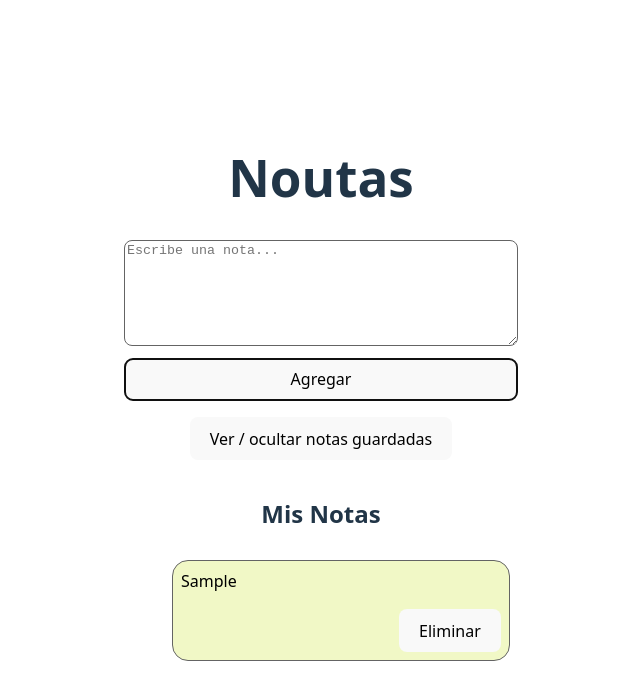
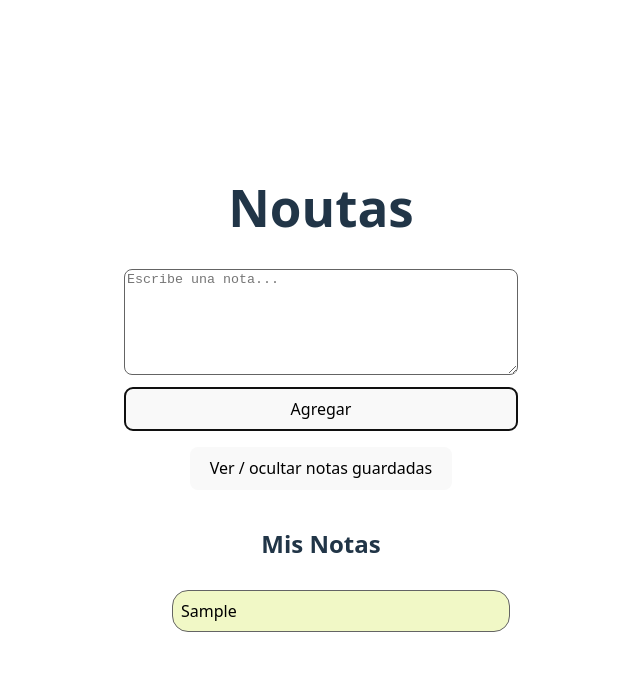
Before and after one commit to Rodr-7/Noutas-App-react, a React (Vite) app: page / in a window 1280 px wide. Both pictures are taken after typing "Sample" into the empty fields and a click on the button "Agregar". Shown: the top 700 px of the page, without its empty margins (319-959 px from the left). Built offline with nearby package versions, Linux system fonts and the light colour scheme.

Commit message:
actualiza la estructura del archivo index.html

```diff
--- a/src/App.css
+++ b/src/App.css
@@ -46,7 +46,6 @@ textarea {
   border: 1px solid #646464;
   border-radius: 0.5rem;
   min-height: 100px;
-  height: auto;
 }
 
 ul {
@@ -75,7 +74,7 @@ ul {
 .area-ingreso textarea {
   flex: 1; /* ocupa todo el ancho disponible */
   height: 100px; /* mismo alto que ya tenías */
-  resize: vertical;
+  resize: vertical; /* permite redimensionar solo verticalmente */
 }
 
 /* --- 2. Botón Eliminar debajo del texto --- */
@@ -92,7 +91,7 @@ ul {
 
 .mi-nota button {
   margin-top: 0.5rem; /* pequeño espacio respecto al texto */
-  align-self: flex-end; /* opcional: alinea el botón a la derecha */
+  align-self: flex-end; /* alinea el botón a la derecha */
 }
 
 li {
--- a/src/App.jsx
+++ b/src/App.jsx
@@ -7,13 +7,14 @@ function App() {
     const notasGuardadas = localStorage.getItem("misNotas");
     return notasGuardadas ? JSON.parse(notasGuardadas) : [];
   });
-
+  const [notaExpandida, setNotaExpandida] = useState(null); // Gancho para controlar la nota expandida
+  const [hoveredNota, setHoveredNota] = useState(null); // Gancho para controlar la nota sobre la que está pasando el mouse
   // Función que se ejecuta al hacer clic en el botón
   const agregarNota = () => {
     if (nota.trim() === "") return; // Evita guardar notas vacías
-
     setNotas([...notas, nota]); // Agrega nueva nota al array
     setNota(""); // Limpia el campo de texto
+    setNotaExpandida(null); // ← Añade esta línea
   };
 
   const eliminarNota = (indice) => {
@@ -48,11 +49,6 @@ function App() {
           placeholder="Escribe una nota..."
           value={nota}
           onChange={(e) => setNota(e.target.value)} // Cada vez que el usuario escribe
-          onInput={(e) => {
-            // Ajusta el alto del textarea al contenido
-            e.target.style.height = "100px";
-            e.target.style.height = e.target.scrollHeight + "px";
-          }}
         />
         <button onClick={agregarNota}>Agregar</button>
       </div>
@@ -66,11 +62,22 @@ function App() {
             <li
               className="mi-nota"
               key={index}
-              onClick={() => navigator.clipboard.writeText(n)}
-              style={{ cursor: "pointer" }}
-              title="Haz clic para copiar"
+              onMouseEnter={() => setHoveredNota(index)}
+              onMouseLeave={() => setHoveredNota(null)}
+              onClick={() =>
+                // Al hacer clic en la nota esta expande su contenido
+                setNotaExpandida(notaExpandida === index ? null : index)
+              }
+              style={{
+                cursor: "pointer",
+                maxHeight: notaExpandida === index ? "none" : "5em",
+                overflow: notaExpandida === index ? "visible" : "hidden",
+                transition: "max-height 0.3s",
+              }}
+              title="Haz clic para expandir"
             >
               {n}
+              {hoveredNota === index && (
                 <button
                   onClick={(e) => {
                     e.stopPropagation(); // Detiene que el clic llegue al <li>
@@ -79,6 +86,7 @@ function App() {
                 >
                   Eliminar
                 </button>
+              )}
             </li>
           ))}
         </ul>
```
Also changed, not shown: 1 other file (tests, documents, lock files or other folders). Lines whose indentation alone changed are shown as unchanged.
